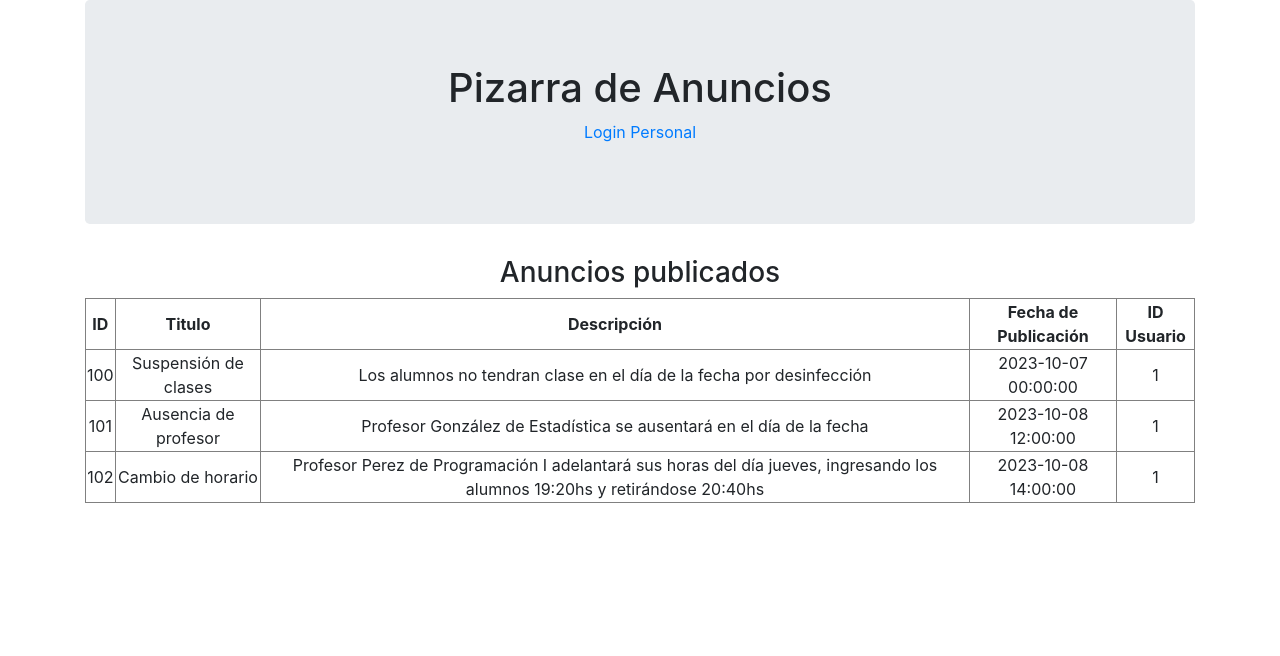
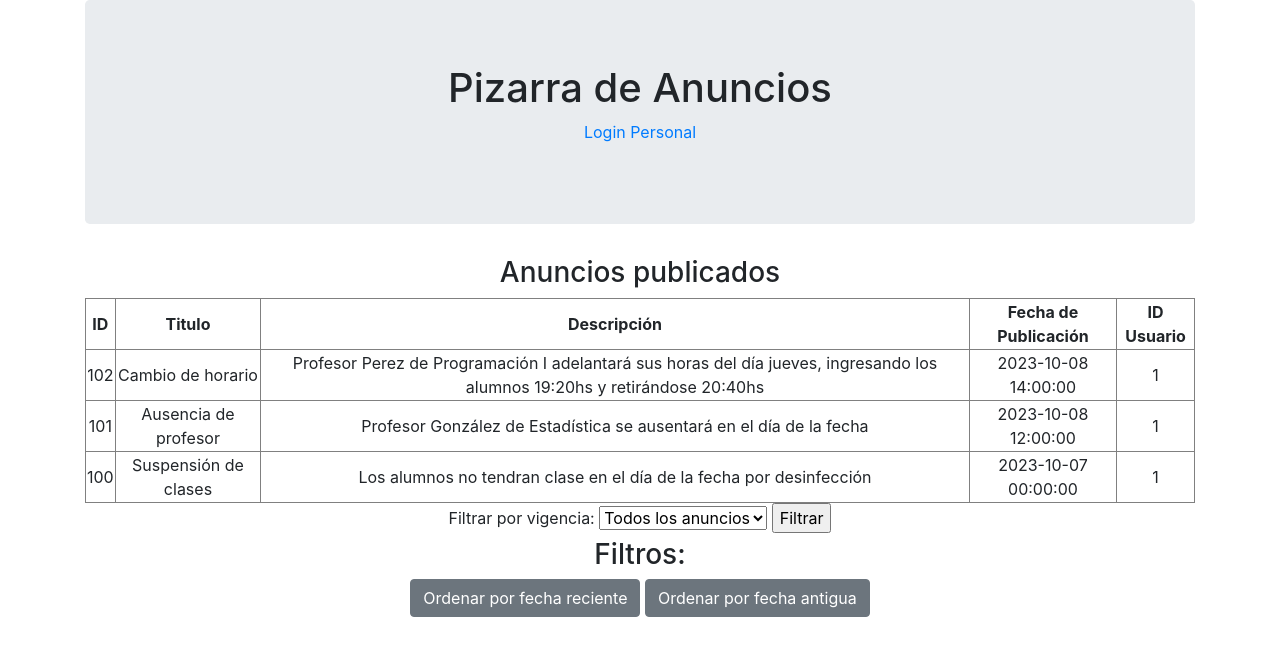
Before and after one commit to Tomas11Roma/pruebaTPFINAL, a PHP site: page / in a window 1280 px wide. Shown: the top 656 px of the page. Run offline with PHP 8.4, Linux system fonts and the light colour scheme; data comes from the database, SQL or seed files in the repository.

Commit message:
Act4 Filtros

```diff
--- a/clases/ControladorSesion.php
+++ b/clases/ControladorSesion.php
@@ -116,9 +116,21 @@ class ControladorSesion
         }
     }
 
-    public function obtenerAnuncios() {
+    public function obtenerAnuncios($orden = "") {
         $repositorioAnuncios = new RepositorioAnuncios();
+        if ($orden === "reciente") {
+            return $repositorioAnuncios->leer();
+        } elseif ($orden === "antiguo") {
+            return $repositorioAnuncios->leerOrdenadoPorFechaAntigua();
+        }
         return $repositorioAnuncios->leer();
+    }
+
+
+
+    public function obtenerAnunciosPorVigencia($vigente) {
+        $repositorioAnuncios = new RepositorioAnuncios();
+        return $repositorioAnuncios->leerPorVigencia($vigente);
     }
 
     function guardarAnuncio(Anuncio $anuncio) {
--- a/clases/RepositorioAnuncios.php
+++ b/clases/RepositorioAnuncios.php
@@ -6,20 +6,33 @@ require_once 'Anuncio.php';
 
 class RepositorioAnuncios
 {
-
     private $conexion;
 
-    public function __construct() {
+    public function __construct()
+    {
         $credenciales = credenciales();
         $this->conexion = new mysqli($credenciales['servidor'], $credenciales['usuario'], $credenciales['clave'], $credenciales['base_de_datos']);
         if ($this->conexion->connect_error) {
             die("Conexión fallida: " . $this->conexion->connect_error);
         }
     }
+    public function leer()
+    {
+        $anuncios = [];
+        $sql = "SELECT id, titulo, texto, fecha_publicacion, usuarios_id FROM anuncios ORDER BY fecha_publicacion DESC";
+        $result = $this->conexion->query($sql);
+        if ($result->num_rows > 0) {
+            while ($row = $result->fetch_assoc()) {
+                $anuncio = new Anuncio($row['titulo'], $row['texto'], $row['fecha_publicacion'], $row['usuarios_id'], [], $row['id']);
+                $anuncios[] = $anuncio;
+            }
+        }
+        return $anuncios;
+    }
 
-    public function leer() {
+    public function leerOrdenadoPorFechaAntigua() {
         $anuncios = [];
-        $sql = "SELECT id, titulo, texto, fecha_publicacion, usuarios_id FROM anuncios WHERE vigente = 1";
+        $sql = "SELECT id, titulo, texto, fecha_publicacion, usuarios_id FROM anuncios ORDER BY fecha_publicacion ASC";
         $result = $this->conexion->query($sql);
         if ($result->num_rows > 0) {
             while($row = $result->fetch_assoc()) {
@@ -30,27 +43,40 @@ class RepositorioAnuncios
         return $anuncios;
     }
 
-        // SELECT a.id, a.titulo, a.texto, a.fecha_publicacion, a.usuarios_id
-        // FROM anuncios a
-        // JOIN anuncios_comisiones ac ON a.id = ac.comisiones_id
-        // WHERE a.vigente = 1 AND ac.comisiones_id = ?;
+    public function leerPorVigencia($vigente)
+    {
+        $anuncios = [];
+        $sql = "SELECT id, titulo, texto, fecha_publicacion, usuarios_id FROM anuncios WHERE vigente = ?";
+        $stmt = $this->conexion->prepare($sql);
+        $stmt->bind_param("i", $vigente);
+        $stmt->execute();
+        $result = $stmt->get_result();
+        if ($result->num_rows > 0) {
+            while ($row = $result->fetch_assoc()) {
+                $anuncio = new Anuncio($row['titulo'], $row['texto'], $row['fecha_publicacion'], $row['usuarios_id'], [], $row['id']);
+                $anuncios[] = $anuncio;
+            }
+        }
+        return $anuncios;
+    }
 
-        public function guardar(Anuncio $anuncio) {
+    public function guardar(Anuncio $anuncio)
+    {
 
         $sql = "INSERT INTO anuncios (titulo, texto, fecha_publicacion, vigente, usuarios_id) ";
-            $sql.= " VALUES (?, ?, NOW(), 1, ?)";
+        $sql .= " VALUES (?, ?, NOW(), 1, ?)";
         $query = self::$conexion->prepare($sql);
         $titulo = $anuncio->titulo;
         $texto = $anuncio->texto;
         $id_usuario = $anuncio->id_usuario;
         $query->bind_param("ssi", $titulo, $texto, $id_usuario);
-            if ($query->execute())  {
+        if ($query->execute()) {
             $id = self::$conexion->insert_id;
             $anuncio->setId($id);
             $query->close();
             foreach ($anuncio->comisiones as $unaComision) {
                 $sql = "INSERT INTO anuncios_comisiones (anuncios_id, comisiones_id) ";
-                    $sql.= "VALUES (?, ?)";
+                $sql .= "VALUES (?, ?)";
                 $query = self::$conexion->prepare($sql);
                 $query->bind_param("ii", $id, $unaComision);
                 $query->execute();
@@ -71,3 +97,8 @@ class RepositorioAnuncios
 // SELECT id, titulo, texto, fecha_publicacion, usuarios_id
 // FROM anuncios
 // WHERE vigente = 1;
+
+// SELECT a.id, a.titulo, a.texto, a.fecha_publicacion, a.usuarios_id
+// FROM anuncios a
+// JOIN anuncios_comisiones ac ON a.id = ac.comisiones_id
+// WHERE a.vigente = 1 AND ac.comisiones_id = ?;
--- a/index.php
+++ b/index.php
@@ -6,6 +6,25 @@ require_once 'clases/ControladorSesion.php';
 $controlador = new ControladorSesion();
 $anuncios = $controlador->obtenerAnuncios();
 
+$anuncios = [];
+if ($_SERVER["REQUEST_METHOD"] == "POST" && isset($_POST["vigencia"])) {
+    $vigenciaSeleccionada = $_POST["vigencia"];
+    if ($vigenciaSeleccionada === "all") {
+        $anuncios = $controlador->obtenerAnuncios();
+    } else {
+        $anuncios = $controlador->obtenerAnunciosPorVigencia($vigenciaSeleccionada);
+    }
+} else {
+    $anuncios = $controlador->obtenerAnuncios();
+}
+
+$orden = "";
+if (isset($_POST["ordenar_reciente"])) {
+    $orden = "reciente";
+} elseif (isset($_POST["ordenar_antiguo"])) {
+    $orden = "antiguo";
+}
+$anuncios = $controlador->obtenerAnuncios($orden);
 ?>
 
 <!DOCTYPE html>
@@ -47,7 +66,25 @@ $anuncios = $controlador->obtenerAnuncios();
             <?php endforeach; ?>
         </tbody>
     </table>
+    <form method="post" action="">
+    <label for="vigencia">Filtrar por vigencia:</label>
+    <select name="vigencia">
+        <option value="all">Todos los anuncios</option>
+        <option value="1">Vigente</option>
+        <option value="0">No Vigente</option>
+    </select>
+    <input type="submit" value="Filtrar">
+</form>
 </div>
+<div class="text-center">
+    <h3>Filtros:</h3>
+    <form action="index.php" method="post">
+        <input type="submit" name="ordenar_reciente" value="Ordenar por fecha reciente" class="btn btn-secondary">
+        <input type="submit" name="ordenar_antiguo" value="Ordenar por fecha antigua" class="btn btn-secondary">
+    </form>
+    <br>
+</div>
+
 </body>
 
 </html>
```
Lines whose indentation alone changed are shown as unchanged.
